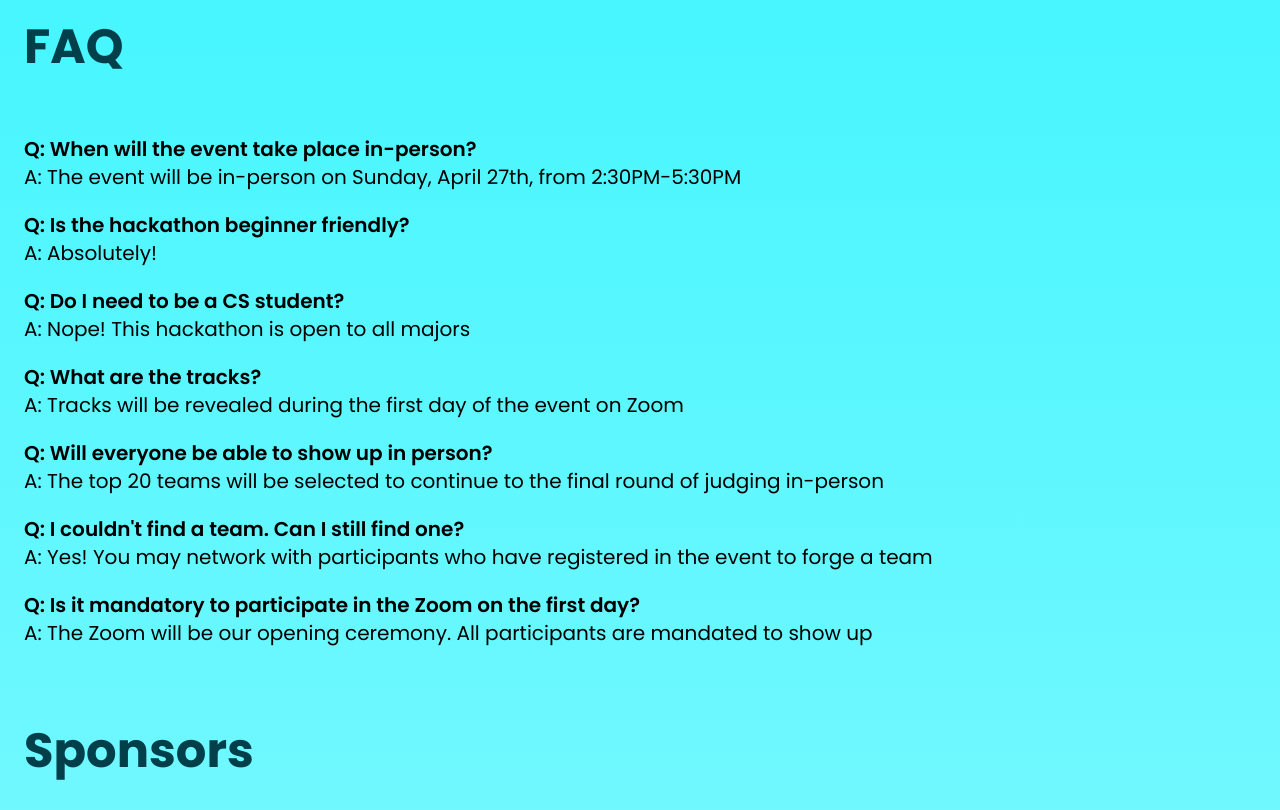
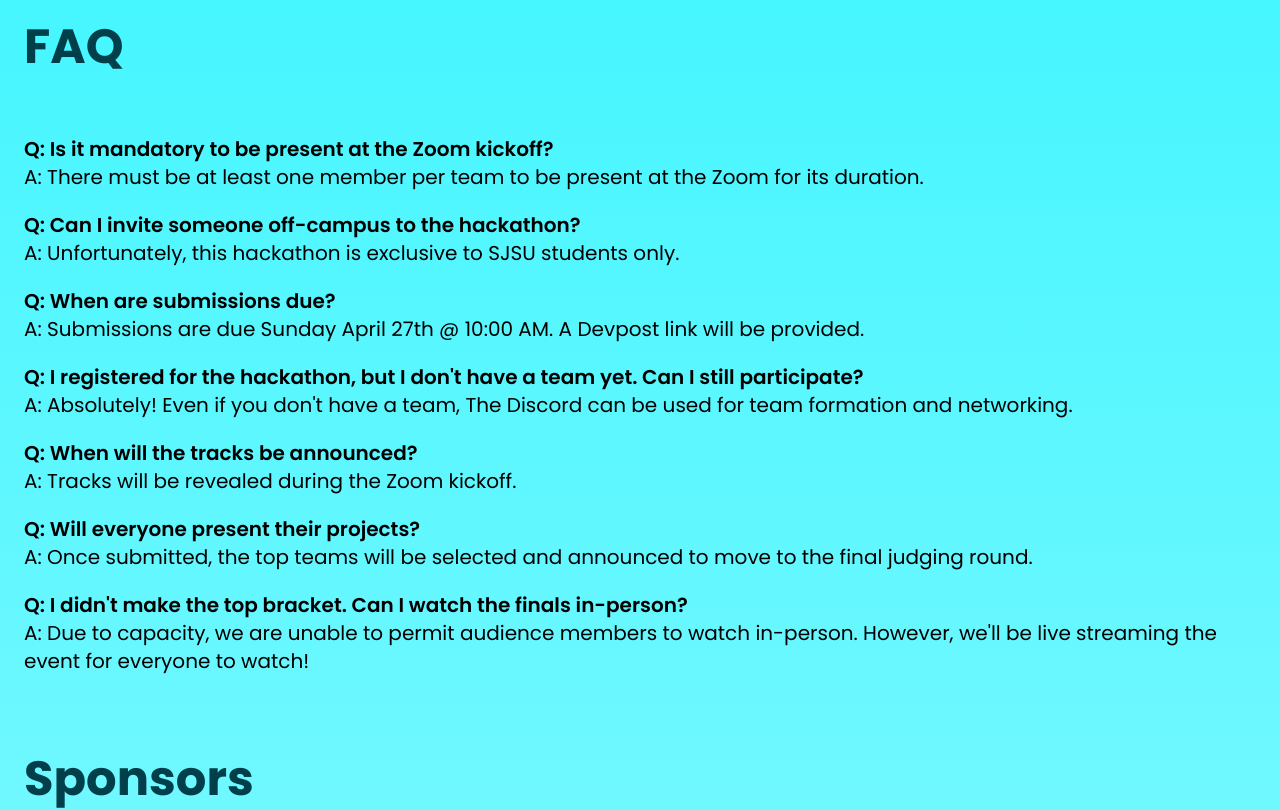
Before and after one commit to SJSUHacks/SJHacks-, a Next.js app: page / in a window 1280 px wide. Shown: the part 1320-2130 px from the top of the page. Built offline with nearby package versions, Linux system fonts and the light colour scheme.

Commit message:
faq fixes

```diff
--- a/src/app/page.tsx
+++ b/src/app/page.tsx
@@ -84,58 +84,43 @@ export default function Home() {
            <div className="flex flex-col gap-5 justify-center text-black text-xl">
 
             <div className="flex flex-col">
-              <div className="font-semibold">Q: When will the event take place in-person?</div>
-              <div className="">A: The event will be in-person on Sunday, April 27th, from 2:30PM-5:30PM</div>
+              <div className="font-semibold">Q: Is it mandatory to be present at the Zoom kickoff?</div>
+              <div className="">A: There must be at least one member per team to be present at the Zoom for its duration.</div>
             </div>
 
             <div className="flex flex-col">
-              <div className="font-semibold">Q: Is the hackathon beginner friendly?</div>
-              <div className="">A: Absolutely!</div>
-
+              <div className="font-semibold">Q: Can I invite someone off-campus to the hackathon?</div>
+              <div className="">A: Unfortunately, this hackathon is exclusive to SJSU students only.</div>
             </div>
 
             <div className="flex flex-col">
-              <div className="font-semibold">Q: Do I need to be a CS student?</div>
-              <div className="">A: Nope! This hackathon is open to all majors</div>
-
+              <div className="font-semibold">Q: When are submissions due?</div>
+              <div className="">A: Submissions are due Sunday April 27th @ 10:00 AM. A Devpost link will be provided.</div>
             </div>
 
             <div className="flex flex-col">
-              <div className="font-semibold">Q: What are the tracks?</div>
-              <div className="">A: Tracks will be revealed during the first day of the event on Zoom
-              </div>
-
+              <div className="font-semibold">Q: I registered for the hackathon, but I don&apos;t have a team yet. Can I still participate?</div>
+              <div className="">A: Absolutely! Even if you don&apos;t have a team, The Discord can be used for team formation and networking.</div>
             </div>
 
             <div className="flex flex-col">
-              <div className="font-semibold">Q: Will everyone be able to show up in person?</div>
-              <div className="">A: The top 20 teams will be selected to continue to the final round of judging in-person </div>
-
+              <div className="font-semibold">Q: When will the tracks be announced?</div>
+              <div className="">A: Tracks will be revealed during the Zoom kickoff.</div>
             </div>
 
             <div className="flex flex-col">
-              <div className="font-semibold">{"Q: I couldn't find a team. Can I still find one?"}</div>
-              <div className="">A: Yes! You may network with participants who have registered in the event to forge a team</div>
-
+              <div className="font-semibold">Q: Will everyone present their projects?</div>
+              <div className="">A: Once submitted, the top teams will be selected and announced to move to the final judging round.</div>
             </div>
 
             <div className="flex flex-col">
-              <div className="font-semibold">Q: Is it mandatory to participate in the Zoom on the first day?</div>
-              <div className="">A: The Zoom will be our opening ceremony. All participants are mandated to show up </div>
-
+              <div className="font-semibold">Q: I didn&apos;t make the top bracket. Can I watch the finals in-person?</div>
+              <div className="">A: Due to capacity, we are unable to permit audience members to watch in-person. However, we&apos;ll be live streaming the event for everyone to watch!</div>
             </div>
 
            </div>
-
-
             </div>
-
-
-
-
        </div>
-
-
      </section>
 
 {/*
```
